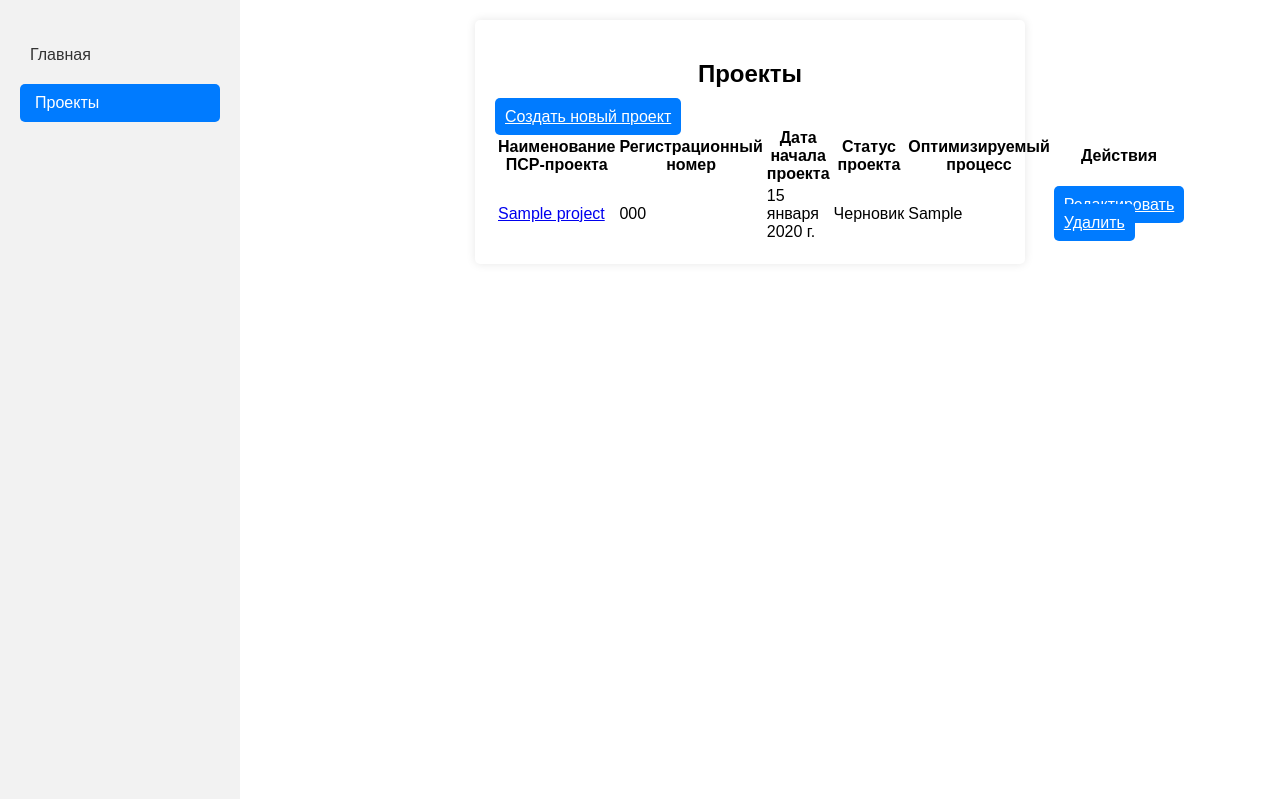
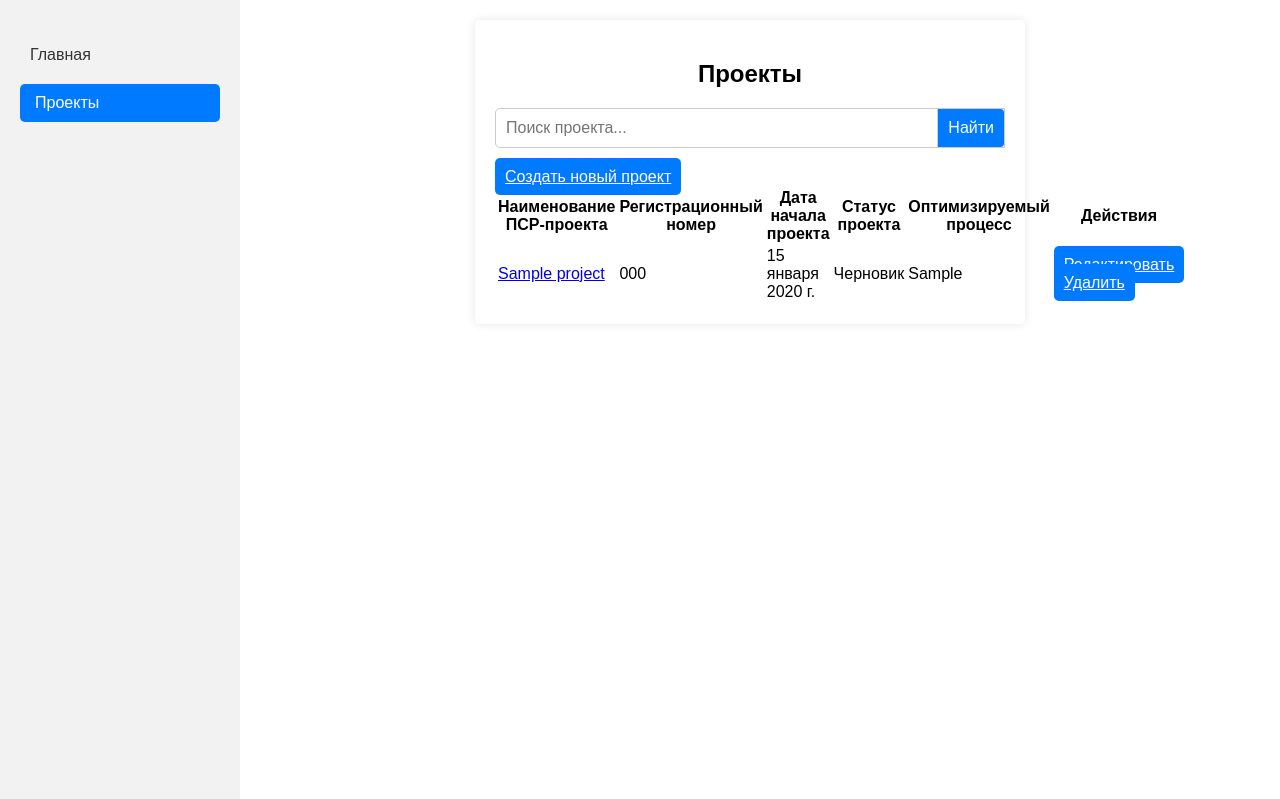
Before and after one commit to KazantsevIvanAndreevich/work, a Django app: page /projects/ in a window 1280 px wide. Shown: the part 74-873 px from the top of the page. Run offline with Django 4.2, Linux system fonts and the light colour scheme; tables that the repository leaves empty hold one stand-in row (values such as "Sample post").

Commit message:
Initial commit

```diff
--- a/main/templates/project_list.html
+++ b/main/templates/project_list.html
@@ -3,6 +3,12 @@
 {% block content %}
 <div class="container">
     <h2>Проекты</h2>
+    <form class="search-form" method="get">
+            <div class="search-input-container">
+                <input type="text" name="search" value="{{ search }}" placeholder="Поиск проекта...">
+                <button type="submit">Найти</button>
+            </div>
+    </form>
     <a href="{% url 'project_create' %}" class="btn btn-primary mb-3">Создать новый проект</a>
     <table class="table">
         <thead>
```
Also changed, not shown: main/migrations/0002_alter_project_options_and_more.py (added).
